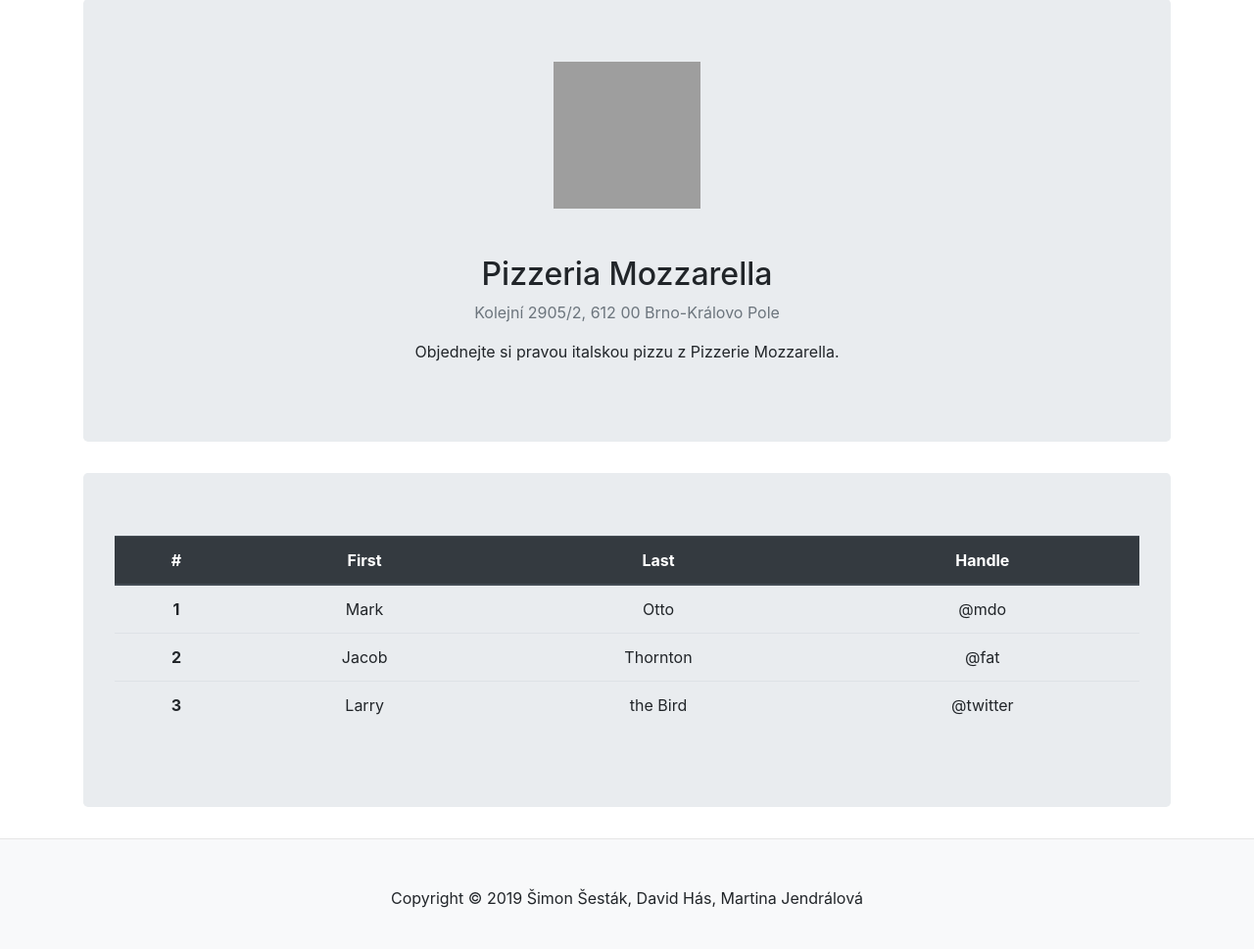
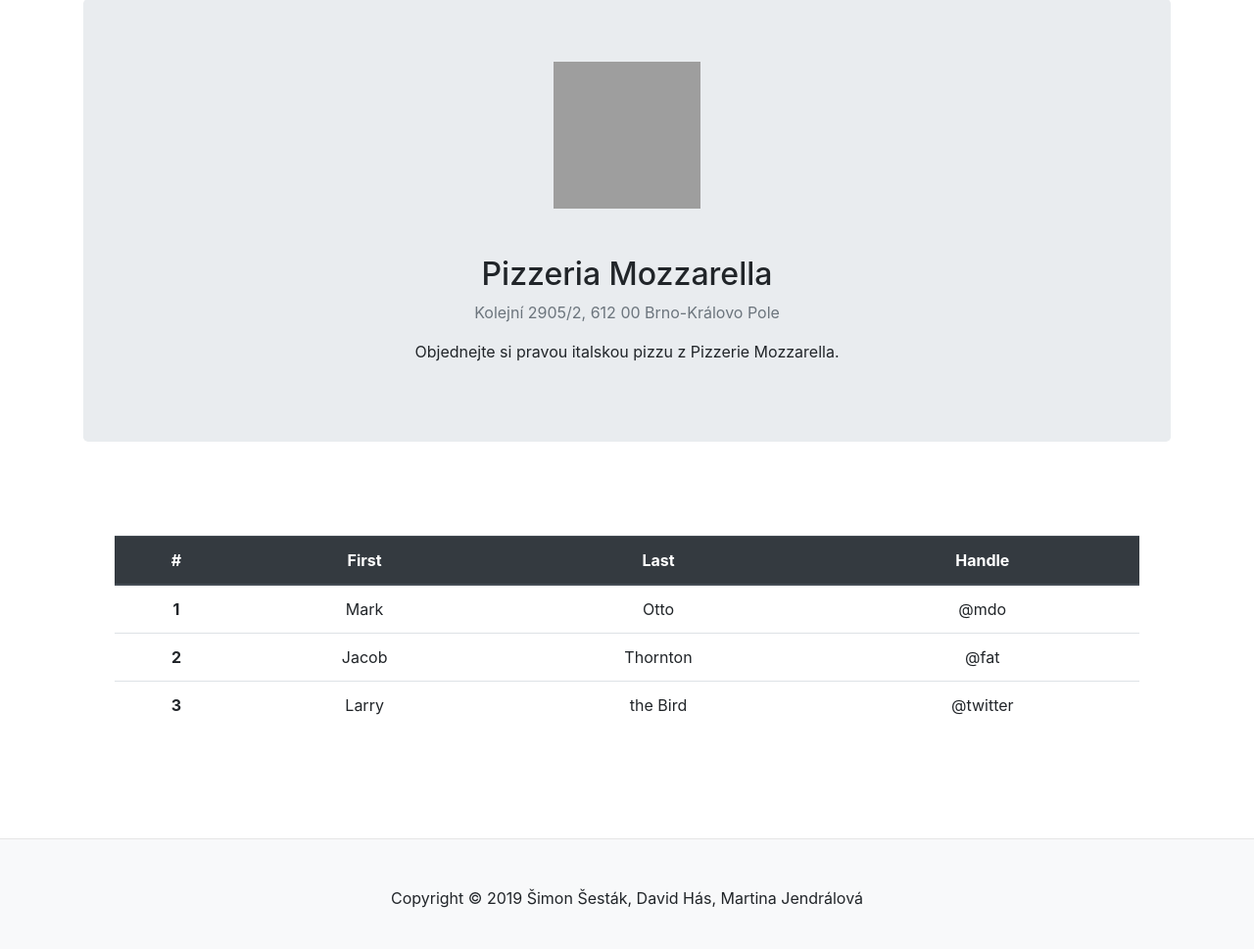
Before and after one commit to Srndo/IIS, a Flask app: page /canteen/3 in a window 1280 px wide. Shown: the part 158-1127 px from the top of the page at 98% size. Run offline with Flask 2, Linux system fonts and the light colour scheme; data comes from the database, SQL or seed files in the repository; some libraries are stand-ins or nearby versions; grey boxes are pictures that could not be loaded.

Commit message:
Add canteen page

```diff
--- a/templates/canteen.html
+++ b/templates/canteen.html
@@ -6,7 +6,7 @@
   <p class="text-muted">{{ canteen.adresa }}</p>
   <p>{{ canteen.description }}</p>
 </div>
-<div class="jumbotron">
+<div class="jumbotron bg-transparent">
   <table class="table">
     <thead class="thead-dark">
       <tr>
```
